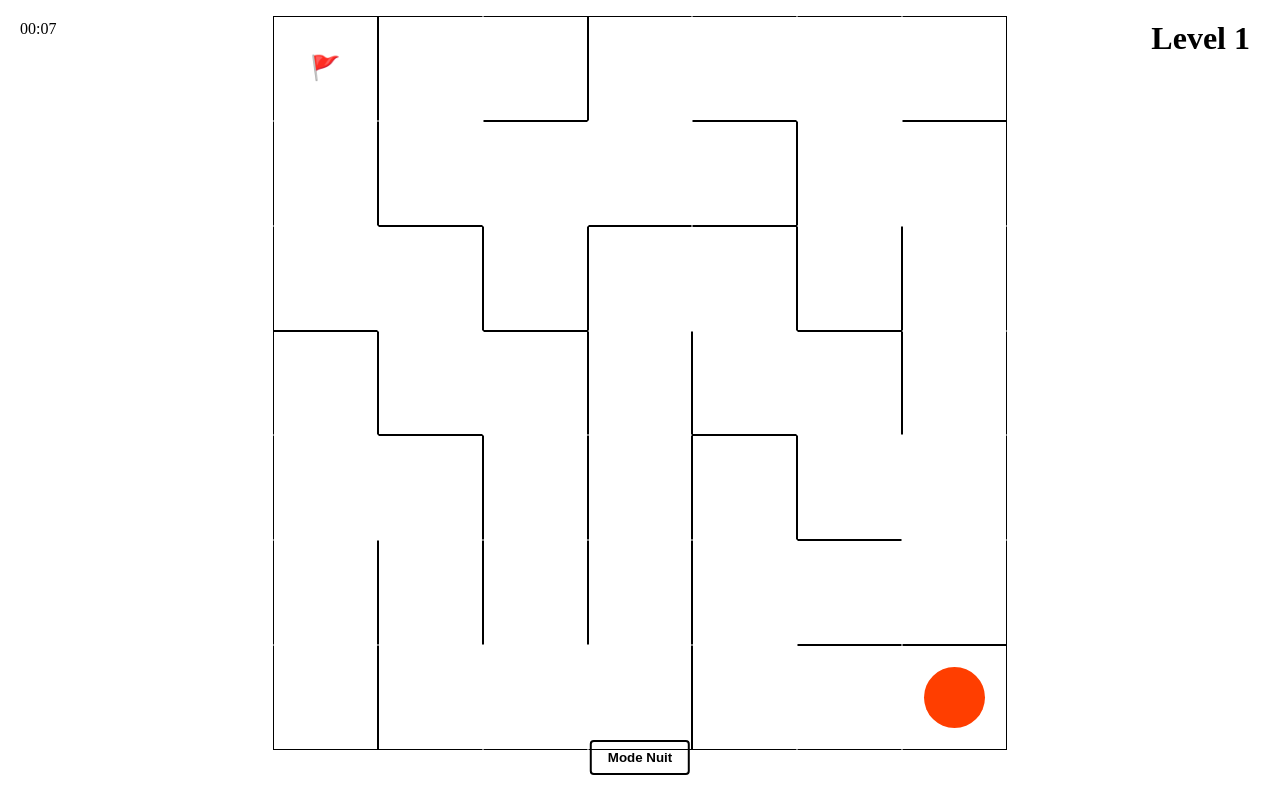
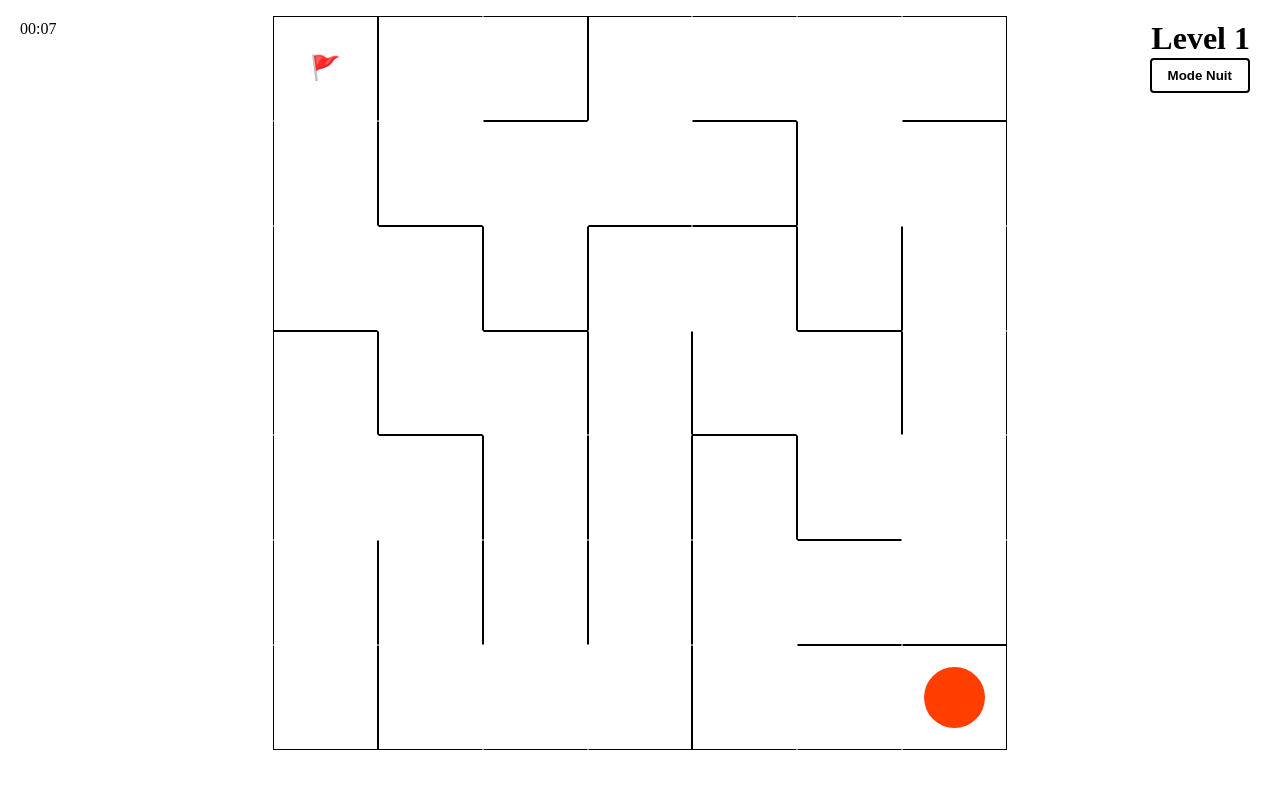
Before and after one commit to DimiZorgon/maze, a React (Vite) app: page / in a window 1280 px wide. Built offline with nearby package versions, Linux system fonts and the light colour scheme.

Commit message:
voila c'est enfin fait !

```diff
--- a/src/index.css
+++ b/src/index.css
@@ -67,9 +67,8 @@ header h1 {
 }
 
 header button {
-  bottom: 25px;
-  left: 50%;
-  transform: translateX(-50%);
+  top: 58px;
+  right: 30px;
 }
 
 button {
```
